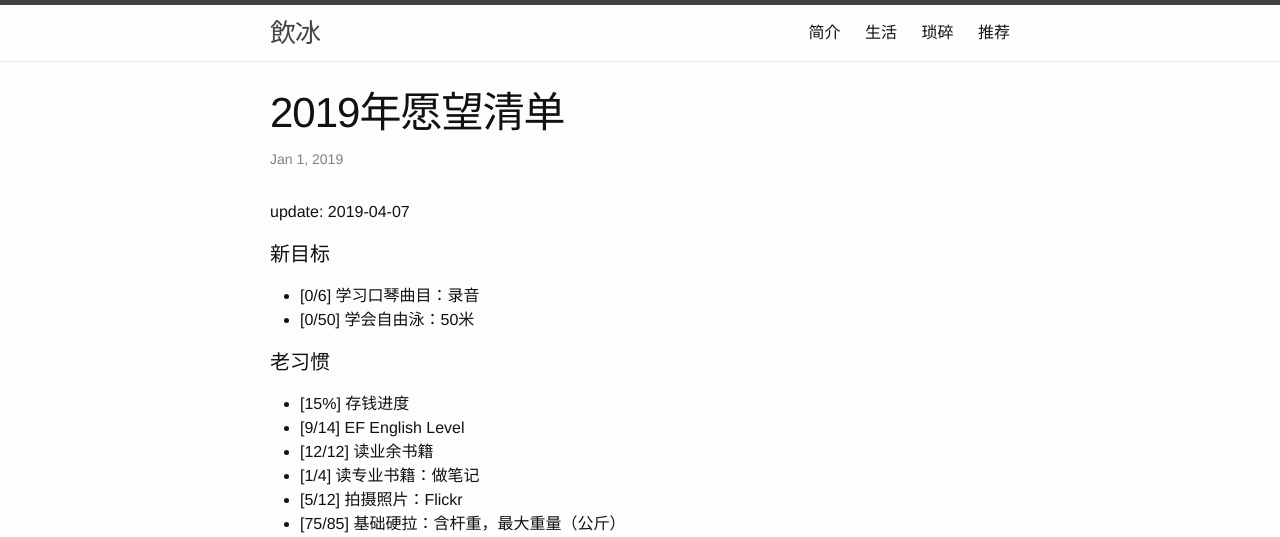
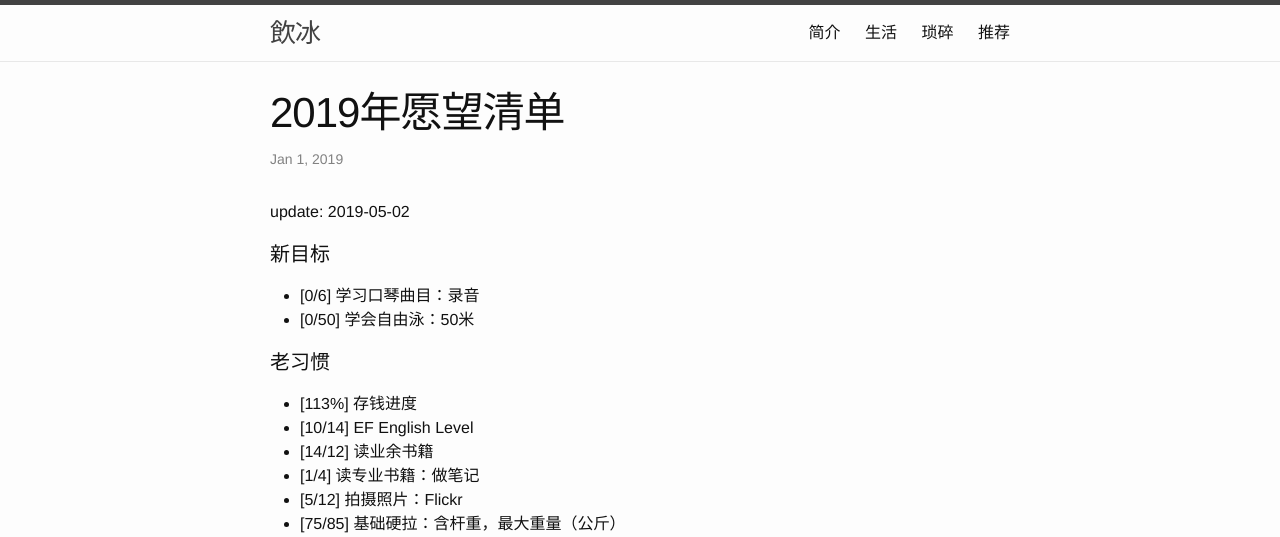
Before and after one commit to facaiy/facaiy.github.io, a Jekyll site: the page built from _posts/2019-01-01-wish.md, in a window 1280 px wide. Shown: the top 537 px of the page. Built offline with Jekyll 4.4.1, drawn with Linux system fonts in a browser that asks for light colours; comment, search, counter and statistics services are not loaded.

Commit message:
愿望清单：更新到四月

```diff
--- a/_posts/2019-01-01-wish.md
+++ b/_posts/2019-01-01-wish.md
@@ -4,10 +4,10 @@ title: "2019年愿望清单"
 description: ""
 category: life
 tags: []
-modify: 2019-04-07 11:53:02
+modify: 2019-05-02 20:19:08
 ---
 
-update: 2019-04-07
+update: 2019-05-02
 
 
 #### 新目标
@@ -17,9 +17,9 @@ update: 2019-04-07
 
 #### 老习惯
 
-+ [15%] 存钱进度
-+ [9/14] EF English Level
-+ [12/12] 读业余书籍
++ [113%] 存钱进度
++ [10/14] EF English Level
++ [14/12] 读业余书籍
 + [1/4] 读专业书籍：做笔记
 + [5/12] 拍摄照片：Flickr
 + [75/85] 基础硬拉：含杆重，最大重量（公斤）
```
